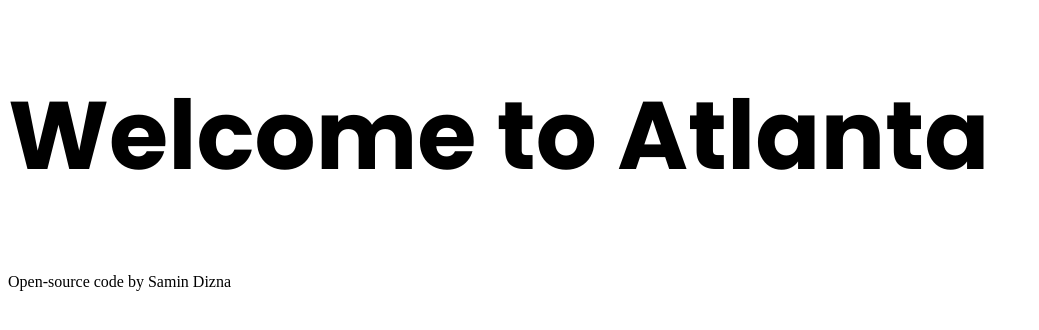
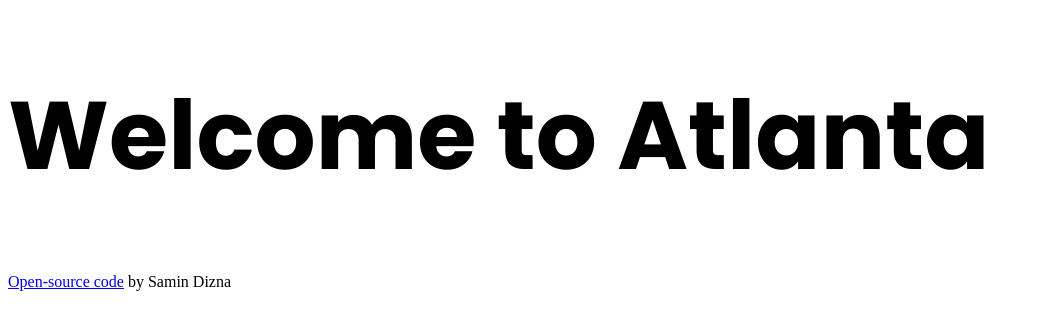
Before and after one commit to samxn/travel-project, a plain HTML site: page index.html in a window 1280 px wide. Shown: the whole page, without its empty margins (0-1039 px from the left). Drawn offline with Linux system fonts and the light colour scheme.

Commit message:
Added link to GitHub repository

```diff
--- a/index.html
+++ b/index.html
@@ -15,6 +15,11 @@
   </head>
   <body>
     <h1>Welcome to Atlanta</h1>
-    <footer>Open-source code by Samin Dizna</footer>
+    <footer>
+      <a href="https://github.com/samxn/travel-project" target="_blank"
+        >Open-source code</a
+      >
+      by Samin Dizna
+    </footer>
   </body>
 </html>
```
